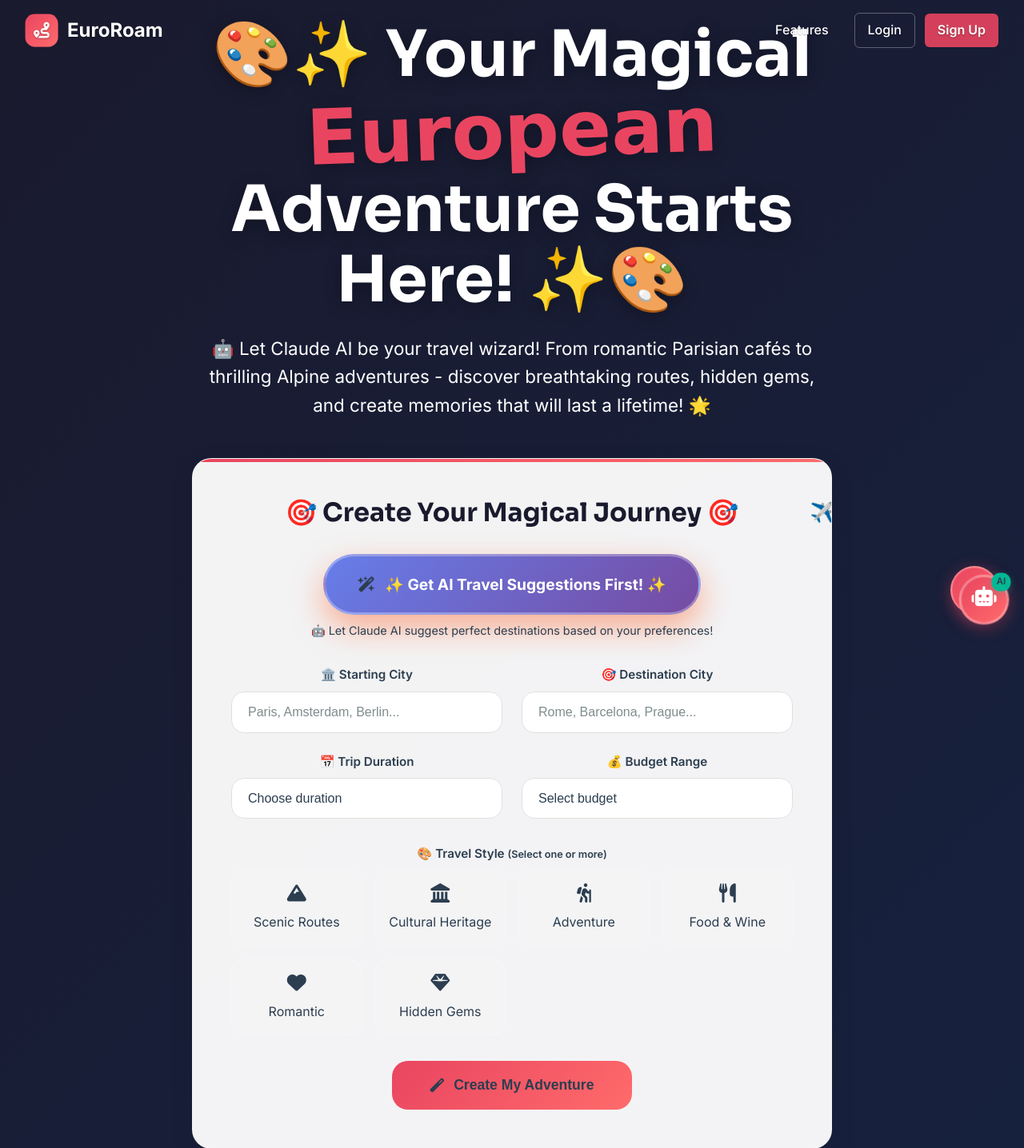
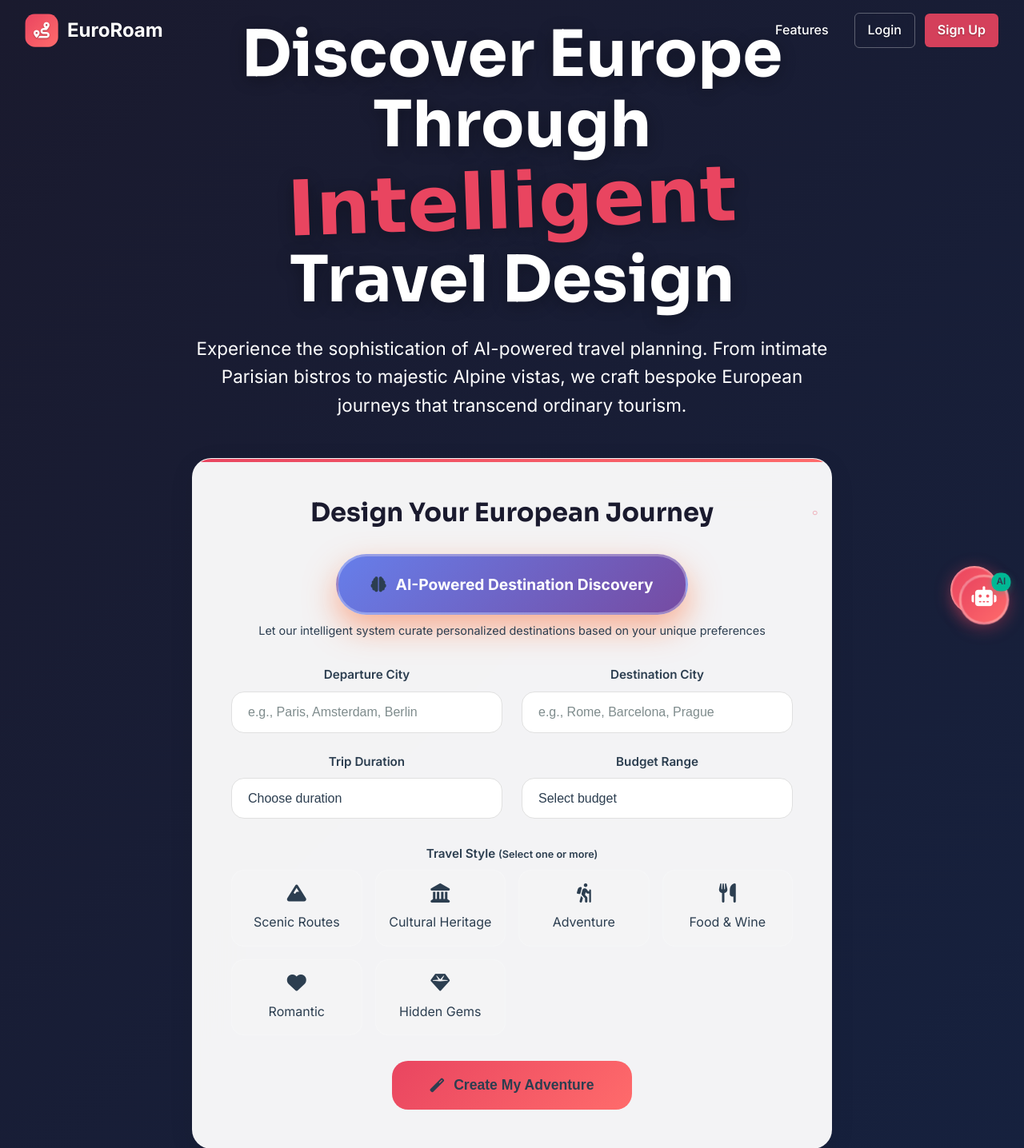
Before and after one commit to Chedly25/tripNew, a Flask app: page / in a window 1280 px wide. Shown: the top 1436 px of the page at 80% size. Run offline with Flask 3, Linux system fonts and the light colour scheme; data that the repository does not hold is empty.

Commit message:
Redesign landing page with sophisticated, professional styling
- Removed all emojis from hero title, subtitle, and form labels
- Updated hero messaging from "Magical European Adventure" to "Discover Europe Through Intelligent Travel Design"
- Refined subtitle copy to emphasize AI sophistication and bespoke journey crafting
- Replaced emoji-heavy form labels with clean, professional versions
- Updated chat assistant messaging to be more professional
- Removed animated airplane emoji and replaced with subtle accent mark
- Enhanced form placeholders and AI suggestions copy
- Maintained modern visual design while elevating brand sophistication

🤖 Generated with [Claude Code](https://claude.ai/code)

Co-Authored-By: Claude <noreply@anthropic.com>

```diff
--- a/src/templates/travel_planner_main.html
+++ b/src/templates/travel_planner_main.html
@@ -547,18 +547,14 @@
         }
 
         .form-title::after {
-            content: '✈️';
+            content: '◦';
             position: absolute;
-            right: -3rem;
+            right: -2rem;
             top: 50%;
             transform: translateY(-50%);
             font-size: 1.5rem;
-            animation: fly 3s ease-in-out infinite;
-        }
-
-        @keyframes fly {
-            0%, 100% { transform: translateY(-50%) translateX(0px); }
-            50% { transform: translateY(-50%) translateX(10px); }
+            opacity: 0.4;
+            color: var(--accent);
         }
 
         .form-grid {
@@ -1222,44 +1218,44 @@
     <section class="hero">
         <div class="hero-content">
             <h1 class="hero-title">
-                🎨✨ Your Magical
-                <span class="handwritten-accent">European</span>
-                Adventure Starts Here! ✨🎨
+                Discover Europe Through
+                <span class="handwritten-accent">Intelligent</span>
+                Travel Design
             </h1>
             <p class="hero-subtitle">
-                🤖 Let Claude AI be your travel wizard! From romantic Parisian cafés to thrilling Alpine adventures -
-                discover breathtaking routes, hidden gems, and create memories that will last a lifetime! 🌟
+                Experience the sophistication of AI-powered travel planning. From intimate Parisian bistros to majestic Alpine vistas,
+                we craft bespoke European journeys that transcend ordinary tourism.
             </p>
 
             <!-- Trip Planning Form -->
             <div class="planning-container">
-                <h2 class="form-title">🎯 Create Your Magical Journey 🎯</h2>
+                <h2 class="form-title">Design Your European Journey</h2>
 
                 <!-- AI Suggestions Button -->
                 <div style="text-align: center; margin-bottom: 2rem;">
                     <a href="/ai-travel-planner" class="ai-suggestions-btn">
-                        <i class="fas fa-wand-magic-sparkles"></i>
-                        ✨ Get AI Travel Suggestions First! ✨
+                        <i class="fas fa-brain"></i>
+                        AI-Powered Destination Discovery
                     </a>
                     <p style="color: rgba(255,255,255,0.8); margin-top: 0.5rem; font-size: 0.9rem;">
-                        🤖 Let Claude AI suggest perfect destinations based on your preferences!
+                        Let our intelligent system curate personalized destinations based on your unique preferences
                     </p>
                 </div>
 
                 <form id="travel-form">
                     <div class="form-grid">
                         <div class="form-group">
-                            <label class="form-label">🏛️ Starting City</label>
-                            <input type="text" class="form-control" id="start-city" name="start_city" placeholder="Paris, Amsterdam, Berlin..." required>
+                            <label class="form-label">Departure City</label>
+                            <input type="text" class="form-control" id="start-city" name="start_city" placeholder="e.g., Paris, Amsterdam, Berlin" required>
                         </div>
 
                         <div class="form-group">
-                            <label class="form-label">🎯 Destination City</label>
-                            <input type="text" class="form-control" id="end-city" name="end_city" placeholder="Rome, Barcelona, Prague..." required>
+                            <label class="form-label">Destination City</label>
+                            <input type="text" class="form-control" id="end-city" name="end_city" placeholder="e.g., Rome, Barcelona, Prague" required>
                         </div>
 
                         <div class="form-group">
-                            <label class="form-label">📅 Trip Duration</label>
+                            <label class="form-label">Trip Duration</label>
                             <div class="select-wrapper">
                                 <select class="form-control" id="duration" name="duration" required>
                                     <option value="">Choose duration</option>
@@ -1272,7 +1268,7 @@
                         </div>
 
                         <div class="form-group">
-                            <label class="form-label">💰 Budget Range</label>
+                            <label class="form-label">Budget Range</label>
                             <div class="select-wrapper">
                                 <select class="form-control" id="budget" name="budget" required>
                                     <option value="">Select budget</option>
@@ -1285,7 +1281,7 @@
                     </div>
 
                     <div class="form-group">
-                        <label class="form-label">🎨 Travel Style <small>(Select one or more)</small></label>
+                        <label class="form-label">Travel Style <small>(Select one or more)</small></label>
                         <div class="specialty-grid">
                             <div class="specialty-btn" data-specialty="scenic">
                                 <i class="fas fa-mountain"></i>
@@ -1641,7 +1637,7 @@
             <div class="chat-header">
                 <div class="chat-title">
                     <i class="fas fa-robot me-2"></i>
-                    🤖 Claude Travel Assistant
+                    Claude Travel Assistant
                 </div>
                 <button class="chat-close" onclick="toggleAiChat()">×</button>
             </div>
@@ -1695,7 +1691,7 @@
             const sendBtn = document.querySelector('.chat-send');
             sendBtn.disabled = true;
 
-            addChatMessage('ai', '🤖 Claude is thinking...', true);
+            addChatMessage('ai', 'Claude is analyzing your request...', true);
 
             try {
                 const response = await fetch('/api/ai-chat', {
@@ -1719,7 +1715,7 @@
             } catch (error) {
                 console.error('AI chat error:', error);
                 removeLoadingMessage();
-                addChatMessage('ai', '🛠️ I\'m having connectivity issues right now. But I\'d love to help you plan an amazing European adventure! Try planning your trip above for instant magic!');
+                addChatMessage('ai', 'I\'m currently experiencing connectivity issues. Please use the trip planning form above to create your European adventure.');
             } finally {
                 sendBtn.disabled = false;
             }
```
